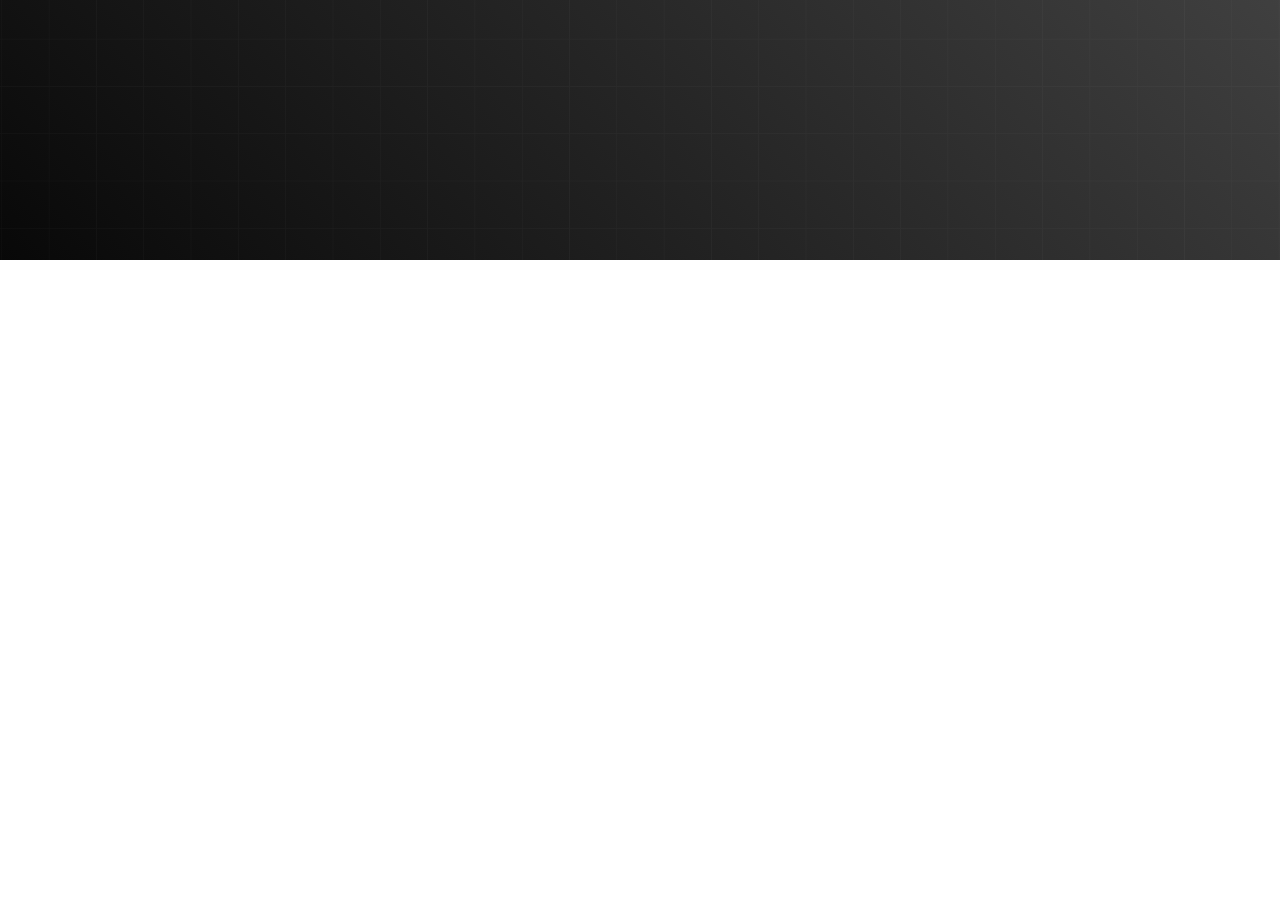
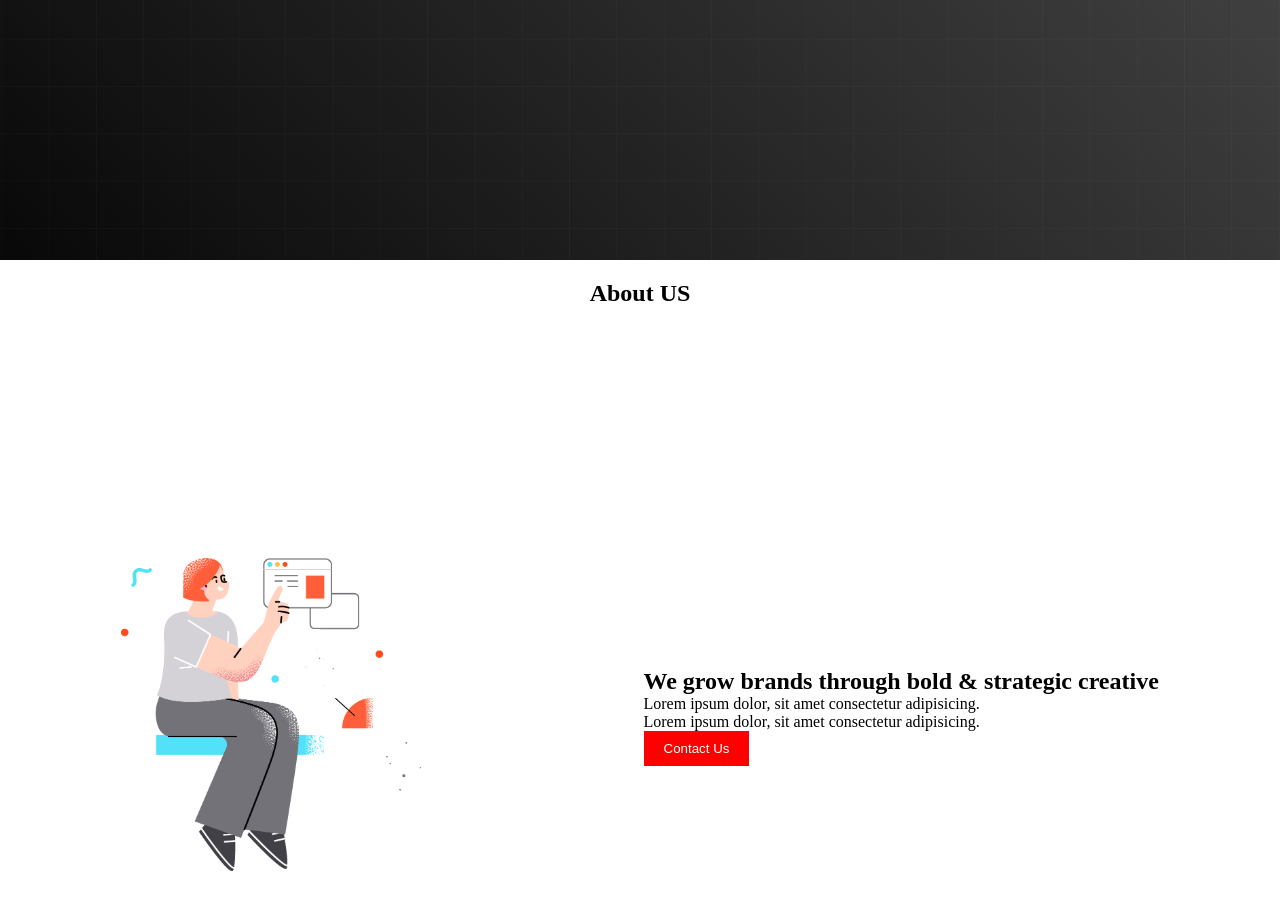
Before and after one commit to fatema01/digital-product-b8, a plain HTML site: page index.html in a window 1280 px wide. Shown: the part 608-1518 px from the top of the page. Before the commit the page ends 868 px from the top, so only its background shows below. Drawn offline with Linux system fonts and the light colour scheme.

Commit message:
added a about session

```diff
--- a/index.html
+++ b/index.html
@@ -24,6 +24,7 @@
 </nav>
    </header>
    <main>
+    <!--this is banner section-->
     <section>
     <div class="banner-container">
         <div class="banner-text">
@@ -39,6 +40,21 @@
 
     </div>
 </section>
+<!--this is about section-->
+<section>
+<h1 class="about-title">About US</h1>
+<div class="about-container">
+<div class="about-info">
+    <h1>We grow brands through bold & strategic creative</h1>
+    <p>Lorem ipsum dolor, sit amet consectetur adipisicing.</p>
+    <p>Lorem ipsum dolor, sit amet consectetur adipisicing.</p>
+    <button class="btn">Contact Us</button>
+</div>
+<div class="about-photo">
+    <img class="banner-img" src="./images/section.png" alt="">
+</div>
+</div>
+</section>
    </main>
    <footer>
 
--- a/style.css
+++ b/style.css
@@ -64,3 +64,18 @@
 .btn:hover{
     color: blue;
 }
+.about-container{
+    display: flex;
+    justify-content: space-around;
+    align-items: center;
+    flex-direction: row-reverse;
+    padding: 10px;
+    background-position: center;
+    background-size: cover;
+    background-repeat: no-repeat;
+    height: 100vh;
+}
+.about-title{
+    text-align: center;
+    padding-top: 20px;
+}
```
